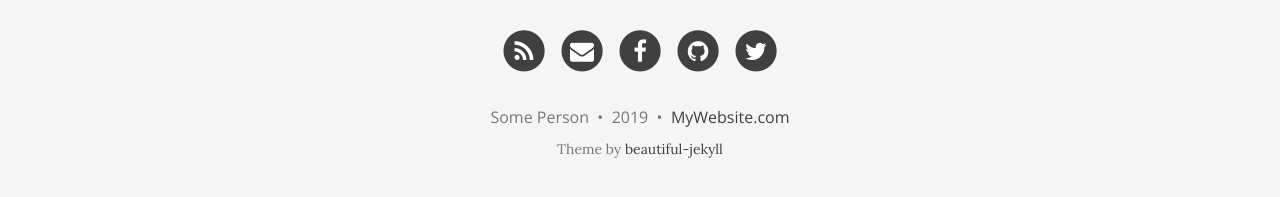
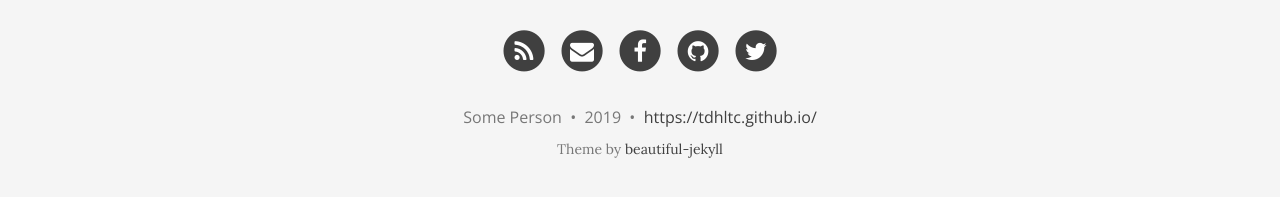
Before and after one commit to tdhltc/tdhltc.github.io, a Jekyll site: the page built from index.html, in a window 1280 px wide and 900 px high, scrolled down 1134 px. Shown: the part 690-887 px from the top of the window. Built offline with Jekyll 4.4.1, drawn with Linux system fonts in a browser that asks for light colours; nearby versions of some CDN libraries; the list of posts is cut into pages by our own code.

Commit message:
change url-pretty

```diff
--- a/_config.yml
+++ b/_config.yml
@@ -93,7 +93,7 @@
 
 # How to display the link to the website in the footer
 # Remove this if you don't want a link in the footer
-url-pretty: "MyWebsite.com"  # eg. "deanattali.com/beautiful-jekyll"
+url-pretty: "https://tdhltc.github.io/"  # eg. "deanattali.com/beautiful-jekyll"
 
 # --- Web Statistics Section --- #
 
```
